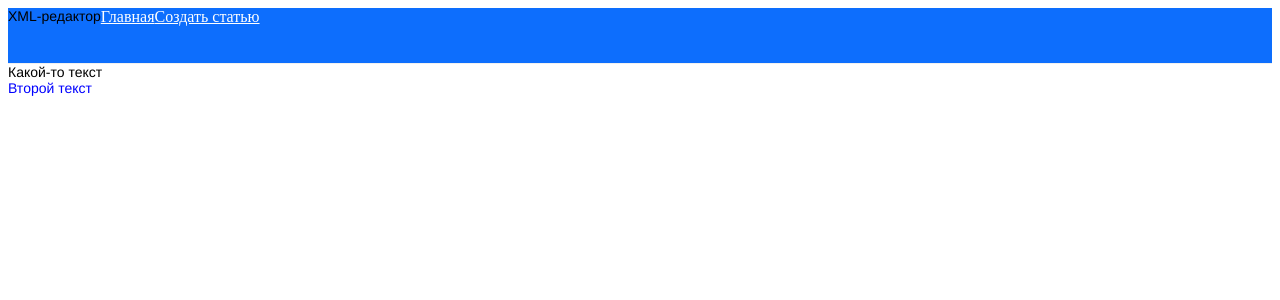
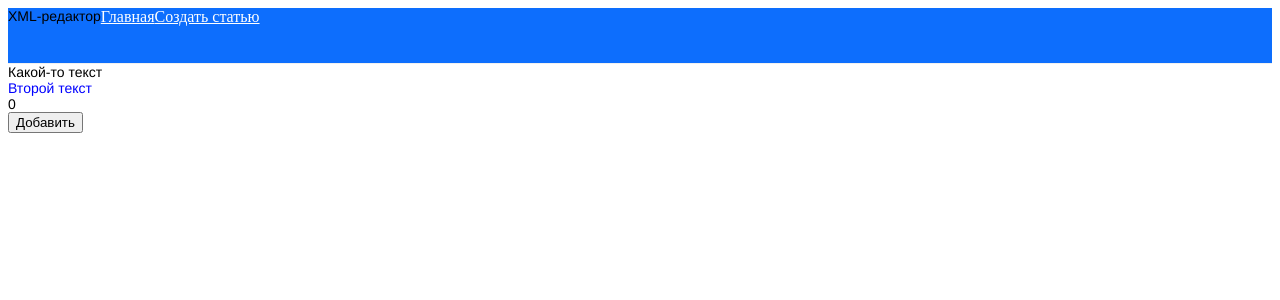
Before and after one commit to nkovrchk/xml-editor-app, a React app: page / in a window 1280 px wide. Shown: the top 300 px of the page. Built offline with nearby package versions, Linux system fonts and the light colour scheme; the HTML template or start-up script is replaced by a standard one.

Commit message:
added store provider

```diff
--- a/package.json
+++ b/package.json
@@ -49,6 +49,7 @@
     "react-dom": "^17.0.2",
     "react-redux": "^7.2.5",
     "react-router-dom": "^5.3.0",
+    "redux": "^4.1.1",
     "styled-components": "^5.3.1",
     "styled-system": "^5.1.5"
   },
--- a/src/index.tsx
+++ b/src/index.tsx
@@ -4,16 +4,20 @@ import { AppContainer } from './styled';
 import { BrowserRouter } from 'react-router-dom';
 import { Routes } from 'routes';
 import { Header } from 'components/Header';
+import { Provider } from 'react-redux';
+import { store } from './store';
 
 document.addEventListener('DOMContentLoaded', function () {
 	ReactDOM.render(<App />, document.getElementById('root'));
 });
 
 const App: React.FC = () => (
+	<Provider store={store}>
 		<AppContainer>
 			<BrowserRouter basename={'/'}>
 				<Header/>
 				<Routes/>
 			</BrowserRouter>
 		</AppContainer>
+	</Provider>
 );
--- a/src/pages/MyArticles.tsx
+++ b/src/pages/MyArticles.tsx
@@ -1,11 +1,23 @@
-import React from 'react';
+import React, { useCallback } from 'react';
 import { Text } from 'components/Text';
+import { useDispatch, useSelector } from 'react-redux';
+import { IArticleAction } from 'reducers/article/types';
+import { Dispatch } from 'redux';
+import { EArticleType } from 'reducers/article/actions';
+import { IRootState } from 'store';
 
 export const MyArticles = () => {
+	const dispatch: Dispatch<IArticleAction> = useDispatch();
+	const selector = useSelector((state: IRootState) => state.article);
+
+	const callback = useCallback(() => dispatch({ type: EArticleType.ADD, payload: 'title' }), [dispatch]);
+
 	return (
 		<div>
 			<Text>{'Какой-то текст'}</Text>
 			<Text color='blue'>{'Второй текст'}</Text>
+			<Text>{selector.articles.length}</Text>
+			<button onClick={callback}>{'Добавить'}</button>
 		</div>
 	);
 };
--- /dev/null
+++ b/src/reducers/article/actions.ts
@@ -0,0 +1,3 @@
+export enum EArticleType {
+    ADD = 'ADD',
+}
--- /dev/null
+++ b/src/reducers/article/index.ts
@@ -0,0 +1,16 @@
+import { IArticleAction, IArticleReducer, IArticleState } from './types';
+import { EArticleType } from './actions';
+
+const defaultState: IArticleState = {
+	articles: [],
+};
+
+export const articleReducer: IArticleReducer = (state: IArticleState = defaultState, action: IArticleAction) => {
+	switch (action.type){
+	case EArticleType.ADD:
+		state = { ...state, articles: [...state.articles, { title: action.payload }] };
+		return state;
+	default:
+		return state;
+	}
+};
--- /dev/null
+++ b/src/reducers/article/types.ts
@@ -0,0 +1,18 @@
+import { EArticleType } from './actions';
+
+export interface IArticle {
+    title: string;
+}
+
+export interface IArticleState {
+    articles: IArticle[];
+}
+
+export interface IArticleAction {
+    type: EArticleType;
+    payload: string;
+}
+
+export interface IArticleReducer {
+    (state: IArticleState, action: IArticleAction): IArticleState;
+}
--- /dev/null
+++ b/src/reducers/index.ts
@@ -0,0 +1,6 @@
+import { combineReducers } from 'redux';
+import { articleReducer } from './article';
+
+export const reducer = combineReducers({
+	article: articleReducer,
+});
--- /dev/null
+++ b/src/store.ts
@@ -0,0 +1,9 @@
+import { createStore } from 'redux';
+import { reducer } from 'reducers';
+import { IArticleState } from 'reducers/article/types';
+
+export const store = createStore(reducer);
+
+export interface IRootState {
+    article: IArticleState;
+}
```
Lines whose indentation alone changed are shown as unchanged.
